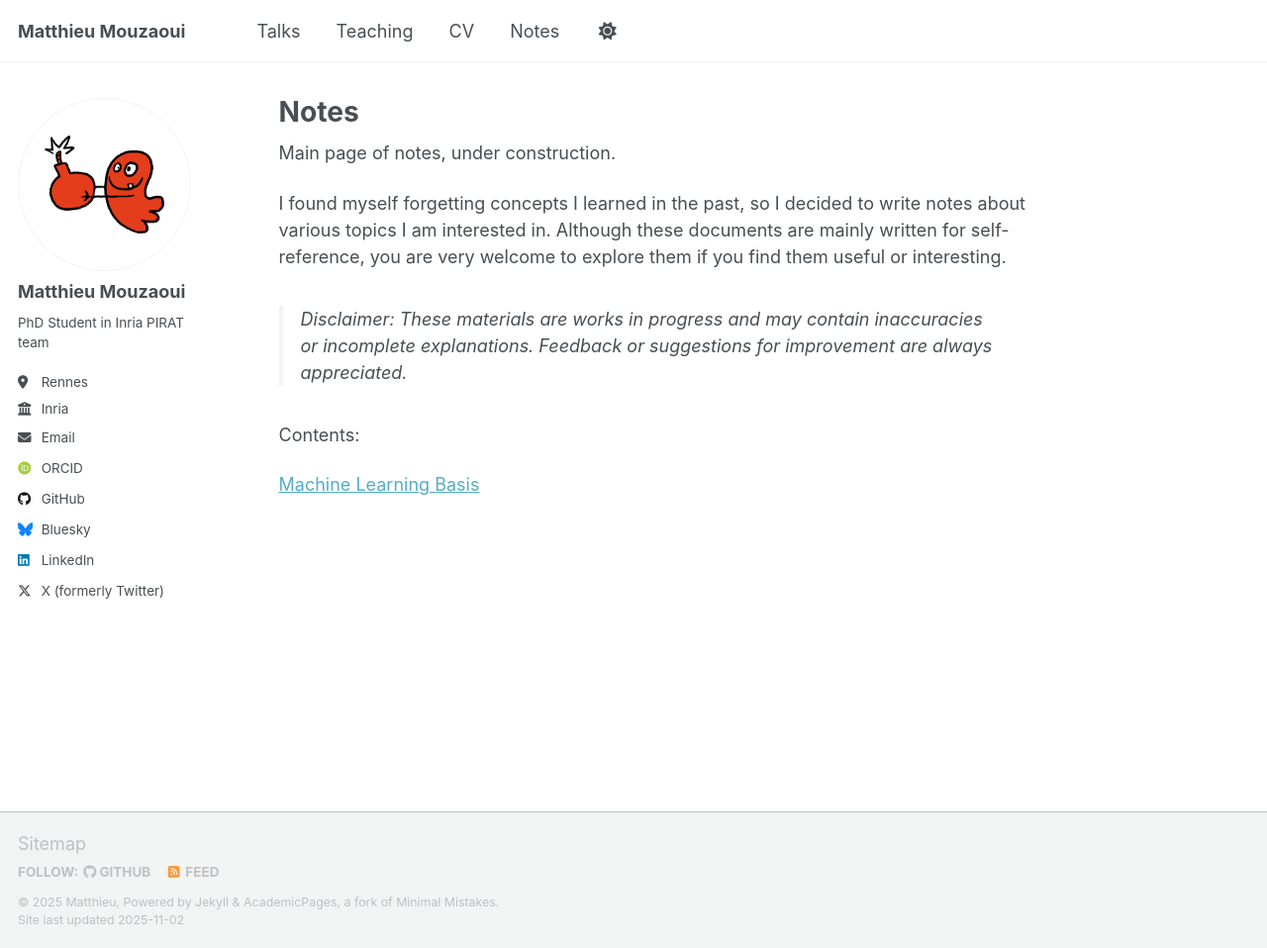
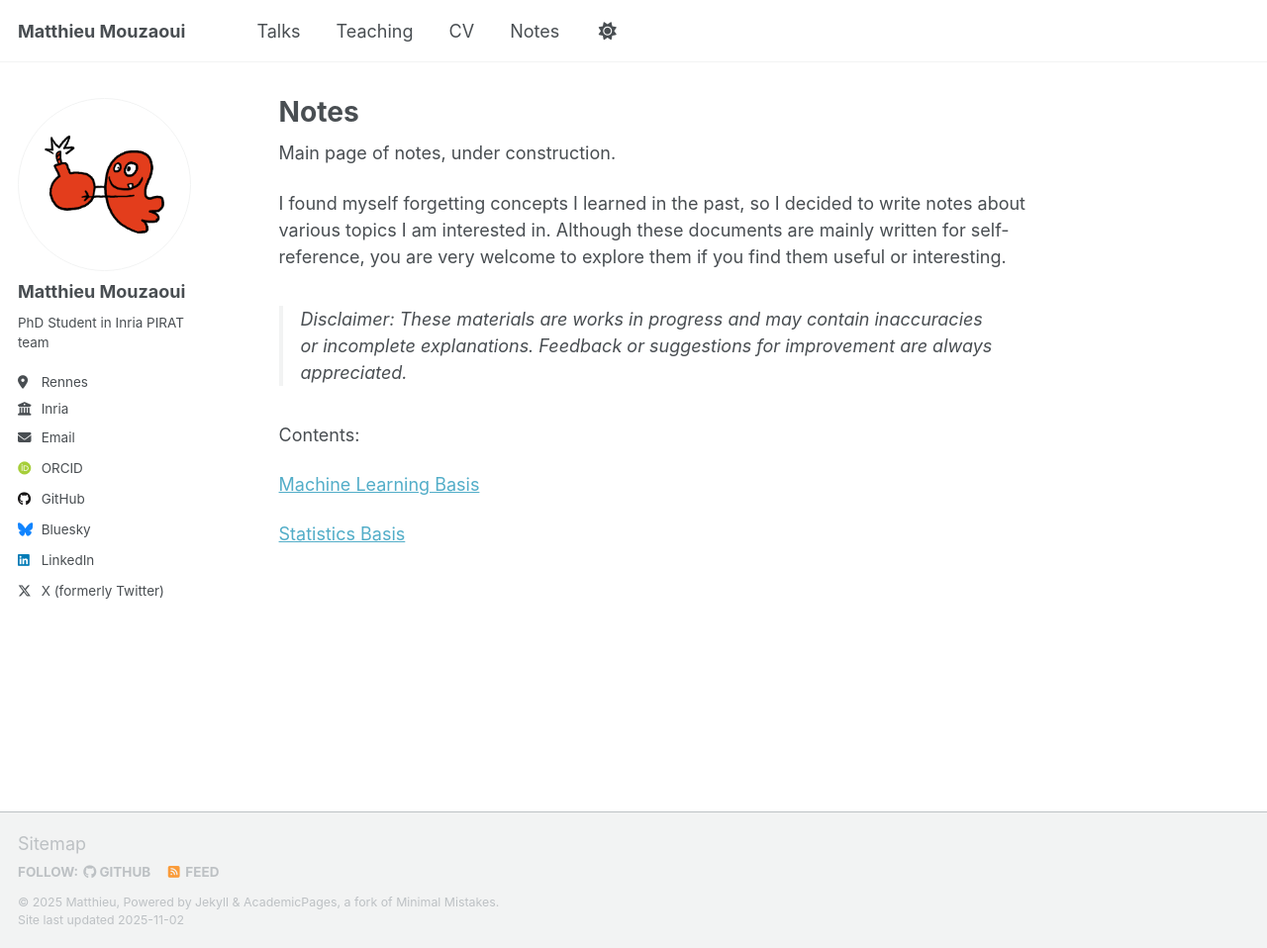
Before and after one commit to MouzaouiMatthieu/MouzaouiMatthieu.github.io, a Jekyll site: the page built from notes/notes_main.md, in a window 1280 px wide and 958 px high. Shown: the whole window at 99% size. Built offline with Jekyll 4.4.1, drawn with Linux system fonts in a browser that asks for light colours; some web fonts are replaced; a script that is not in the unit is left out.

Commit message:
added stats link

```diff
--- a/notes/notes_main.md
+++ b/notes/notes_main.md
@@ -17,3 +17,5 @@ Although these documents are mainly written for self-reference, you are very wel
 Contents:
 
 [Machine Learning Basis](/notes/ml-basis/)
+
+[Statistics Basis](/notes/stats-basis/)
```
